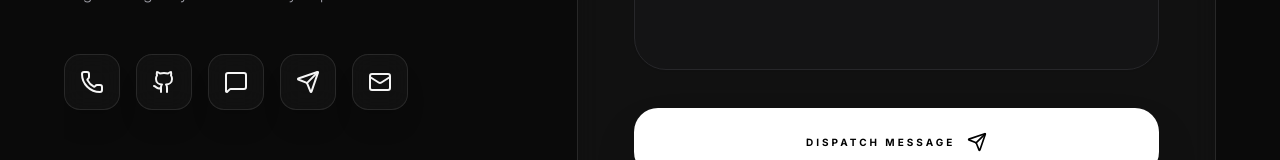
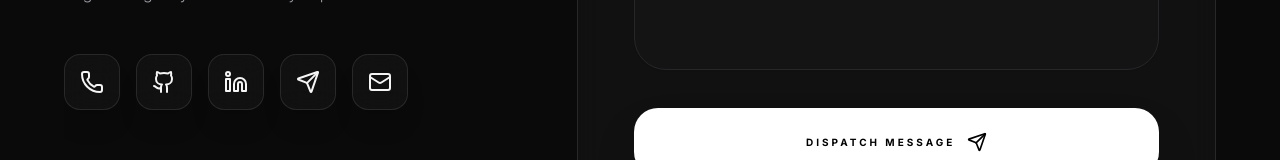
Before and after one commit to yonny-dev/Yonas_Wagnew_Portfolio, a React (Vite) app: page / in a window 1280 px wide. Shown: the part 4587-4747 px from the top of the page. Built offline with nearby package versions, Linux system fonts and the light colour scheme.

Commit message:
Update constants.tsx

```diff
--- a/constants.tsx
+++ b/constants.tsx
@@ -7,7 +7,7 @@
  */
 
 import React from 'react';
-import { Github, Phone, MessageSquare, Send, Mail, Globe, Code2, Layers, Cpu, Zap } from 'lucide-react';
+import { Github, Phone, Linkedin, Send, Mail, Globe, Code2, Layers, Cpu, Zap } from 'lucide-react';
 import { NavItem, SkillCategory, Project, SocialLink } from './types';
 
 // Brand Identity: Ethiopian-inspired primary color palette
@@ -101,7 +101,7 @@ export const PROJECTS: Project[] = [
 export const SOCIAL_LINKS: SocialLink[] = [
   { platform: 'Phone', url: 'tel:+251938007979', icon: <Phone size={20} />, label: '+251 938 007 979' },
   { platform: 'GitHub', url: 'https://github.com/yonny-dev', icon: <Github size={20} />, label: '@yonny-dev' },
-  { platform: 'Discord', url: 'https://discord.com/users/yonny_w', icon: <MessageSquare size={20} />, label: '@yonny_w' },
+  { platform: 'LinkedIn', url: 'https://www.linkedin.com/in/yonas-wagnew', icon: <Linkedin size={20} />, label: 'LinkedIn' },
   { platform: 'Telegram', url: 'https://t.me/yonnyw7', icon: <Send size={20} />, label: '@yonnyw7' },
   { platform: 'Email', url: 'mailto:yonaswagnew20@gmail.com', icon: <Mail size={20} />, label: 'Yonaswagnew20@gmail.com' },
 ];
```
